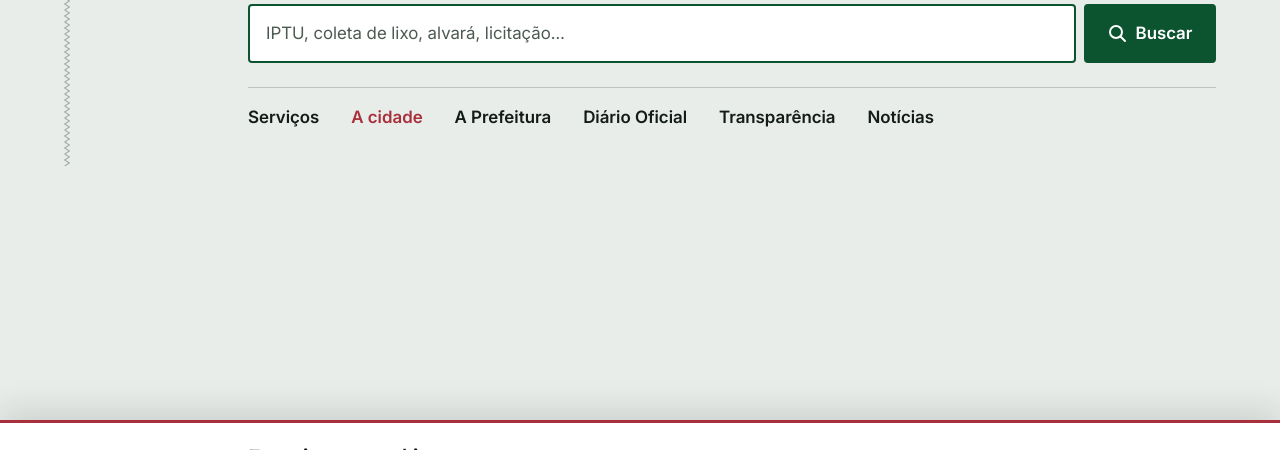
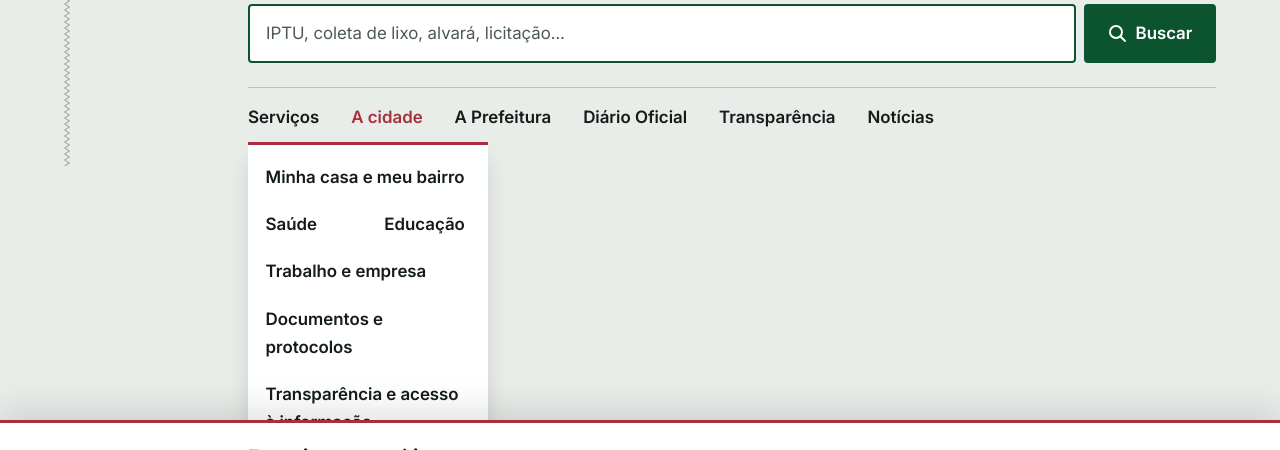
Before and after one commit to amanda-arruda1/portal-cambui, an Astro site in the folder apps/web/: page /a-cidade in a window 1280 px wide. Shown: the part 142-592 px from the top of the page. Built offline with nearby package versions, Linux system fonts and the light colour scheme; Astro itself is replaced by a stand-in of ours; no server answers.

Commit message:
feat(cabecalho): submenu de Serviços e breadcrumb em a-cidade
Referência estrutural do oregon.gov (navegação categorizada, breadcrumb),
traduzida para o sistema "carreiras" — sem grade de ícones nem azul, que
o DESIGN.md já recusa.

"Serviços" no menu principal ganha as seis categorias de NECESSIDADES
como submenu (dado estático, sem chamada nova ao CMS num componente que
carrega em toda página). CSS-only via :hover/:focus-within, sem
JavaScript: no celular vira sublista indentada dentro da sanfona; no
desktop, coluna estreita com borda superior carmim.

a-cidade.astro ganha a mesma trilha inline usada em notícia/licitação —
era a única página de conteúdo sem breadcrumb.

```diff
--- a/apps/web/src/componentes/Cabecalho.astro
+++ b/apps/web/src/componentes/Cabecalho.astro
@@ -13,9 +13,17 @@
  *     JavaScript, e continua funcionando se o script falhar.
  */
 import { MUNICIPIO } from '../dados/instituicional';
+import { NECESSIDADES } from '../dados/cidade';
 
 const SECOES = [
-  { rotulo: 'Serviços', destino: '/servicos' },
+  {
+    rotulo: 'Serviços',
+    destino: '/servicos',
+    /* Categorias por necessidade — o mesmo índice de servicos.astro, só que
+       alcançável a partir de qualquer página. Dado estático (dados/cidade.ts):
+       nenhuma chamada nova ao CMS num componente que carrega em toda página. */
+    subitens: NECESSIDADES.map((n) => ({ rotulo: n.titulo, destino: `/servicos#${n.chave}` })),
+  },
   { rotulo: 'A cidade', destino: '/a-cidade' },
   { rotulo: 'A Prefeitura', destino: '/secretarias' },
   /* O Diário Oficial entra no menu principal, e não num canto: é onde os atos
@@ -94,10 +102,19 @@ const ehAtual = (destino: string) => atual === destino || (destino !== '/' && at
             </summary>
             <ul>
               {SECOES.map((s) => (
-                <li>
+                <li class:list={[s.subitens && 'com-subitens']}>
                   <a href={s.destino} aria-current={ehAtual(s.destino) ? 'page' : undefined}>
                     <span class="fio-foco">{s.rotulo}</span>
                   </a>
+                  {s.subitens && (
+                    <ul class="subitens">
+                      {s.subitens.map((sub) => (
+                        <li>
+                          <a href={sub.destino}><span class="fio-foco">{sub.rotulo}</span></a>
+                        </li>
+                      ))}
+                    </ul>
+                  )}
                 </li>
               ))}
             </ul>
@@ -227,6 +244,18 @@ const ehAtual = (destino: string) => atual === destino || (destino !== '/' && at
   }
   .sanfona a[aria-current='page'] { color: var(--color-carmim); }
 
+  /* Subitens de "Serviços" no celular: sanfona já os mostra abertos, só
+     recuados e um degrau menores — nada de segundo <details> aninhado. */
+  .subitens {
+    list-style: none;
+    margin: 0 0 0.4rem;
+    padding-left: 1rem;
+    display: grid;
+    gap: 0.1rem;
+    border-left: 2px solid color-mix(in srgb, var(--color-musgo) 28%, transparent);
+  }
+  .subitens a { font-weight: 400; padding-block: 0.55rem; min-height: 2.5rem; color: var(--color-musgo); }
+
   @media (min-width: 48rem) {
     .sanfona summary { display: none; }
     .sanfona ul {
@@ -238,6 +267,34 @@ const ehAtual = (destino: string) => atual === destino || (destino !== '/' && at
     }
     .sanfona[open] ul, .sanfona ul { display: flex; }
     .menu { margin-top: 1.5rem; }
+
+    /* Coluna suspensa: uma lista estreita, não um mega-painel de cartões. Abre
+       por hover e por foco (:focus-within cobre chegar via Tab no link-pai;
+       sem JavaScript, como o resto do menu). */
+    .com-subitens { position: relative; }
+    .com-subitens .subitens {
+      display: none;
+      position: absolute;
+      top: 100%;
+      left: 0;
+      z-index: 2;
+      margin: 0;
+      padding: 0.5rem 0;
+      min-width: 15rem;
+      border: none;
+      border-top: 3px solid var(--color-carmim);
+      background: var(--color-papel);
+      box-shadow: 0 0.75rem 1.5rem -0.5rem color-mix(in srgb, var(--color-tinta) 25%, transparent);
+    }
+    .com-subitens:hover .subitens,
+    .com-subitens:focus-within .subitens { display: grid; }
+    .com-subitens .subitens a {
+      padding: 0.6rem 1.1rem;
+      color: var(--color-tinta);
+      font-weight: 600;
+    }
+    .com-subitens .subitens a:hover,
+    .com-subitens .subitens a:focus-visible { color: var(--color-serra); background: var(--color-neblina); }
   }
 </style>
 
--- a/apps/web/src/pages/a-cidade.astro
+++ b/apps/web/src/pages/a-cidade.astro
@@ -41,6 +41,13 @@ const PARA_QUEM_CHEGA = [
       <div class="ourela">
         <span aria-hidden="true"></span>
         <div class="corpo">
+          <nav aria-label="Você está aqui" class="trilha t-micro">
+            <ol>
+              <li><a href="/">Início</a></li>
+              <li><span aria-hidden="true">›</span> <span aria-current="page">A cidade</span></li>
+            </ol>
+          </nav>
+
           <p class="t-rotulo etiqueta">A cidade</p>
           <h1 class="t-display frase">{A_CIDADE.chamada}</h1>
           <p class="t-lead sub">{A_CIDADE.texto}</p>
@@ -90,6 +97,8 @@ const PARA_QUEM_CHEGA = [
 
 <style>
   .abertura { background: var(--color-neblina); padding-bottom: clamp(2rem, 5vw, 3rem); }
+  .trilha ol { list-style: none; display: flex; flex-wrap: wrap; gap: 0.5rem; margin: 0; padding: 0; color: var(--color-musgo); }
+  .trilha a { color: var(--color-serra); text-decoration: none; }
   .etiqueta { color: var(--color-carmim); margin-top: clamp(1.25rem, 3vw, 2rem); }
   .frase { margin-top: 0.5rem; max-width: 14ch; }
   .sub { margin-top: 1.25rem; max-width: var(--container-leitura); color: var(--color-musgo); }
```
